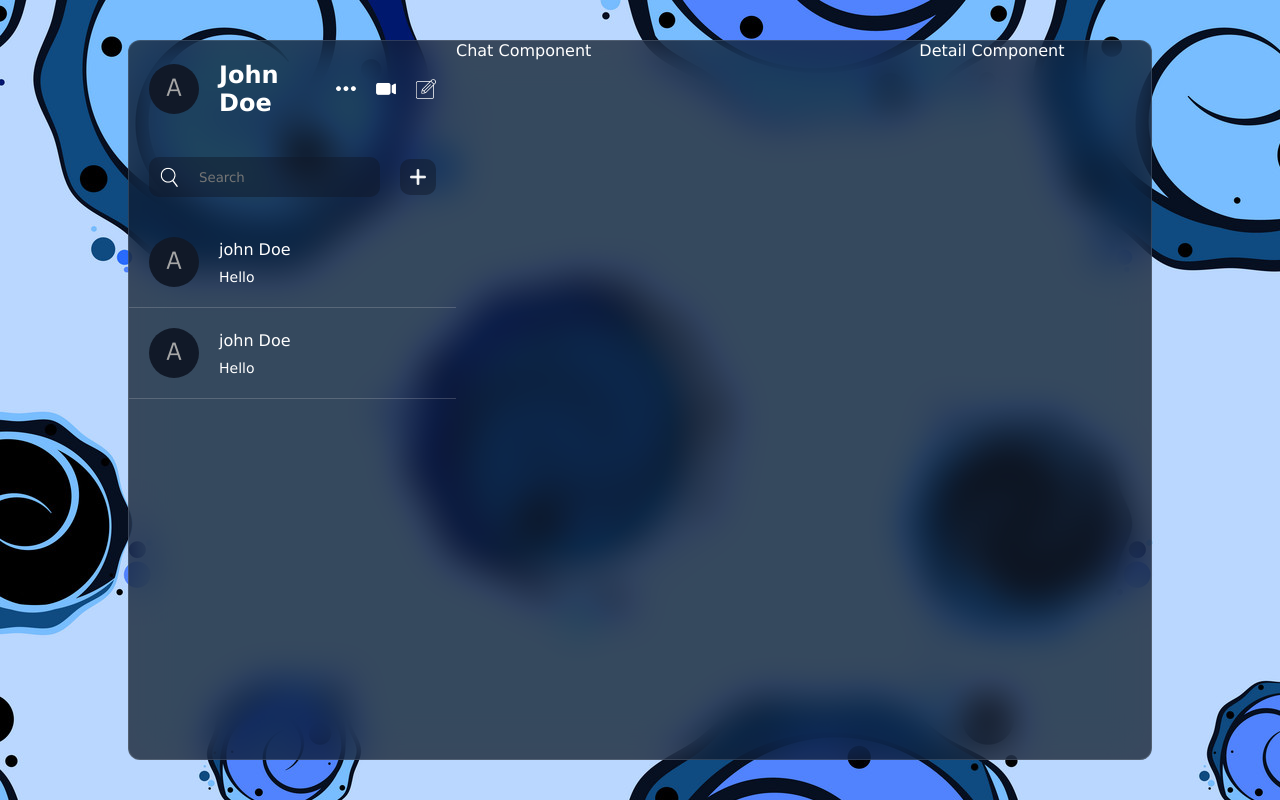
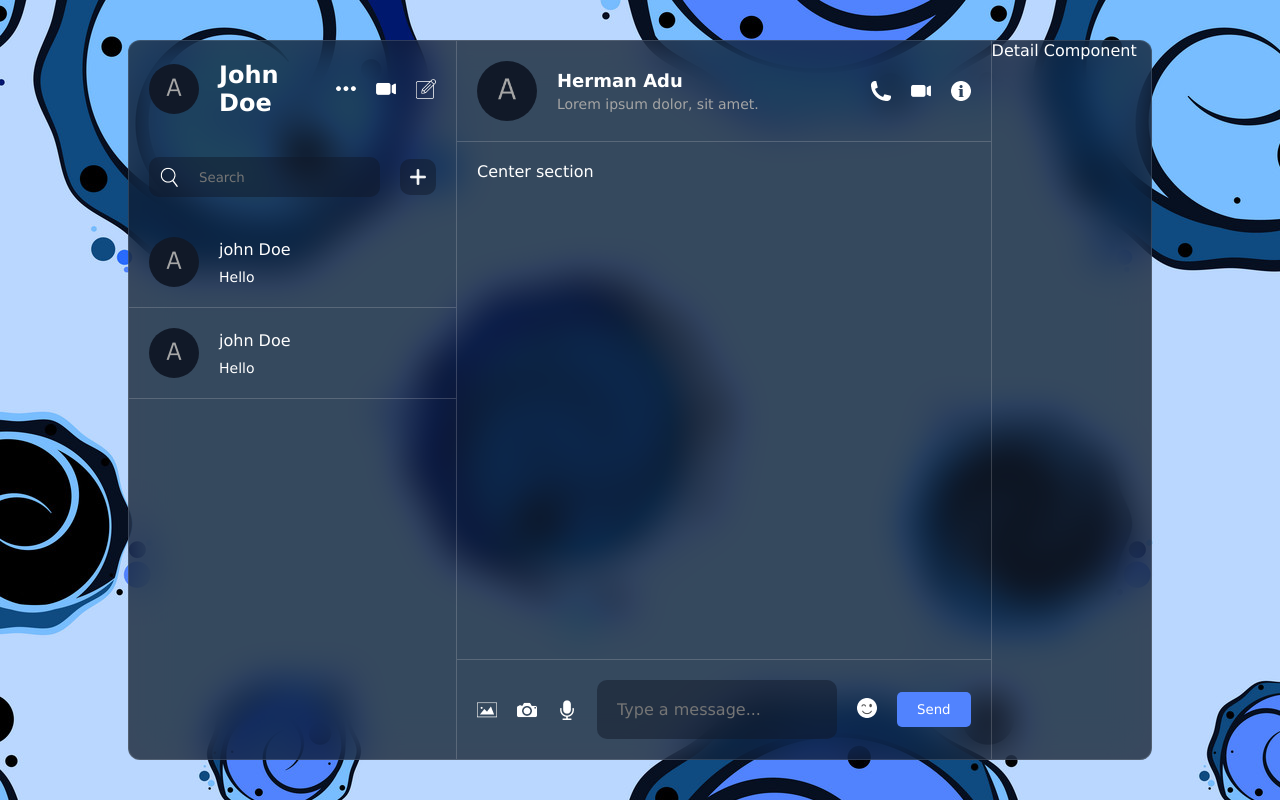
Before and after one commit to Herman-Adu/react-firebase-chat-app, a React (Vite) app: page / in a window 1280 px wide. Built offline with nearby package versions, Linux system fonts and the light colour scheme.

Commit message:
implmented top and bottoms sections if the chaat compponent,and react emoji picker in the footer

```diff
--- a/package.json
+++ b/package.json
@@ -10,6 +10,7 @@
     "preview": "vite preview"
   },
   "dependencies": {
+    "emoji-picker-react": "^4.12.2",
     "react": "^18.2.0",
     "react-dom": "^18.2.0"
   },
--- a/src/components/chat/Chat.jsx
+++ b/src/components/chat/Chat.jsx
@@ -1,7 +1,84 @@
+import { useState } from "react";
 import "./chat.css";
+import EmojiPicker from "emoji-picker-react";
 
 const Chat = () => {
-  return <div className="chat">Chat Component</div>;
+  // Emoji Module
+  const [open, setOpen] = useState(false);
+
+  // update the input with text
+  const [text, setText] = useState("");
+
+  const handleEmoji = (e) => {
+    setText((prev) => prev + e.emoji);
+    setOpen(false);
+  };
+
+  /* const handleEmoji = (e) => {
+    //console.log("Emoji Events: ", e);
+
+    setText((prev) => prev + e.emoji);
+    setOpen(false);
+  }; */
+
+  // check values after handleEmoji is run
+  //console.log("Input Text: ", text);
+
+  return (
+    <div className="chat">
+      {/* Top Section Chat List */}
+
+      <div className="top">
+        <div className="user">
+          <img src="./avatar.png" alt="" />
+
+          <div className="texts">
+            <span>Herman Adu</span>
+            <p>Lorem ipsum dolor, sit amet.</p>
+          </div>
+        </div>
+
+        <div className="icons">
+          <img src="./phone.png" alt="" />
+          <img src="./video.png" alt="" />
+          <img src="./info.png" alt="" />
+        </div>
+      </div>
+
+      {/*  Center Section Chats */}
+      <div className="center">Center section</div>
+
+      {/* Bottom Section */}
+
+      <div className="bottom">
+        <div className="icons">
+          <img src="./img.png" alt="" />
+          <img src="./camera.png" alt="" />
+          <img src="./mic.png" alt="" />
+        </div>
+
+        <input
+          type="text"
+          placeholder="Type a message..."
+          value={text}
+          onChange={(e) => setText(e.target.value)}
+        />
+        <div className="emoji">
+          <img
+            src="./emoji.png"
+            alt=""
+            onClick={() => setOpen((prev) => !prev)}
+          />
+
+          <div className="picker">
+            <EmojiPicker open={open} onEmojiClick={handleEmoji} />
+          </div>
+        </div>
+
+        <button className="sendButton">Send</button>
+      </div>
+    </div>
+  );
 };
 
 export default Chat;
--- a/src/components/chat/chat.css
+++ b/src/components/chat/chat.css
@@ -1,3 +1,121 @@
 .chat {
   flex: 2;
+  border-left: 1px solid #dddddd35;
+  border-right: 1px solid #dddddd35;
+  height: 100%;
+  display: flex;
+  flex-direction: column;
+
+  .top {
+    padding: 20px;
+    display: flex;
+    align-items: center;
+    justify-content: space-between;
+    border-bottom: 1px solid #dddddd35;
+
+    .user {
+      display: flex;
+      align-items: center;
+      gap: 20px;
+
+      img {
+        width: 60px;
+        height: 60px;
+        border-radius: 50%;
+        object-fit: cover;
+      }
+
+      .texts {
+        display: flex;
+        flex-direction: column;
+        gap: 5px;
+
+        span {
+          font-size: 18px;
+          font-weight: bold;
+        }
+
+        p {
+          font-size: 14px;
+          font-weight: 300;
+          color: #a5a5a5;
+        }
+      }
+    }
+
+    .icons {
+      display: flex;
+      gap: 20px;
+
+      img {
+        width: 20px;
+        height: 20px;
+      }
+    }
+  }
+
+  .center {
+    padding: 20px;
+    flex: 1;
+  }
+
+  .bottom {
+    padding: 20px;
+    display: flex;
+    align-items: center;
+    justify-content: space-between;
+    border-top: 1px solid #dddddd35;
+    gap: 20px;
+    margin-top: auto;
+
+    .icons {
+      display: flex;
+      gap: 20px;
+    }
+
+    img {
+      width: 20px;
+      height: 20px;
+      cursor: pointer;
+    }
+
+    input {
+      flex: 1;
+      background-color: rgba(17, 25, 40, 0.5);
+      border: none;
+      outline: none;
+      color: white;
+      padding: 20px;
+      border-radius: 10px;
+      font-size: 16px;
+
+      &:disabled {
+        cursor: not-allowed;
+      }
+    }
+
+    .emoji {
+      position: relative;
+
+      .picker {
+        position: absolute;
+        bottom: 50px;
+        left: 0;
+      }
+    }
+
+    .sendButton {
+      background-color: #5183fe;
+      color: white;
+      padding: 10px 20px;
+      border: none;
+      border-radius: 5px;
+      cursor: pointer;
+
+      &:disabled {
+        background-color: #5182feb4;
+        cursor: not-allowed;
+      }
+    }
+  }
 }
--- a/src/components/list/chatList/chatList.css
+++ b/src/components/list/chatList/chatList.css
@@ -1,6 +1,11 @@
 .chatList {
   flex: 1;
-  overflow: scroll;
+  /* overflow: scroll; */
+  overflow-y: auto;
+
+  /* hide scrollbar for IE, Edge and Firefox */
+  -ms-overflow-style: none;
+  scrollbar-width: none;
 
   .search {
     display: flex;
@@ -72,3 +77,8 @@
     }
   }
 }
+
+/* hide scrollbar for chrome, safari and opera */
+.chatList::-webkit-scrollbar {
+  display: none;
+}
```
Also changed, not shown: 1 other file (tests, documents, lock files or other folders).
